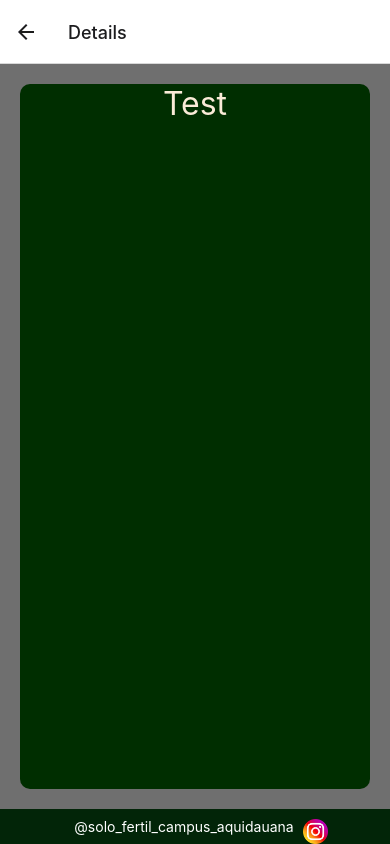
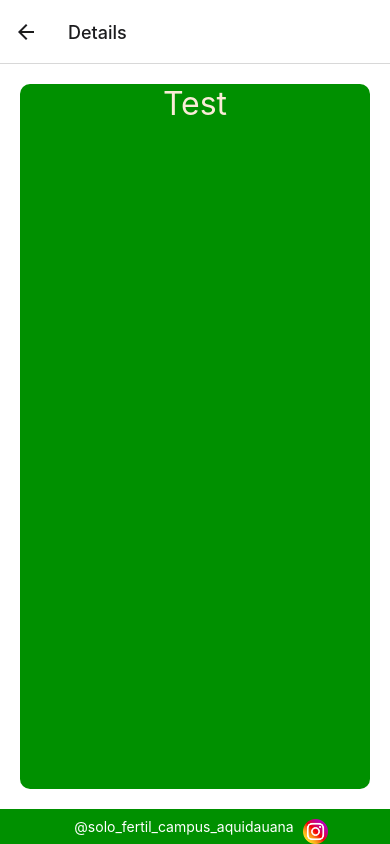
Before and after one commit to pauloHenriqueRodriguesCorrea1234/solofertil, a React Native app: screen /Details in a window 390 px wide. Built offline with nearby package versions, Linux system fonts and the light colour scheme.

Commit message:
Mudei a cor do aplicativo

```diff
--- a/app.json
+++ b/app.json
@@ -4,12 +4,12 @@
     "slug": "SoloFertil",
     "version": "1.0.0",
     "orientation": "portrait",
-    "icon": "./src/assets/img/logo.jpg",
+    "icon": "./src/assets/img/logoVerdeClaro.jpg",
     "userInterfaceStyle": "light",
     "splash": {
-      "image": "./src/assets/img/logo.jpg",
+      "image": "./src/assets/img/logoVerdeClaro.jpg",
       "resizeMode": "contain",
-      "backgroundColor": "#ffffff"
+      "backgroundColor": "#008001"
     },
     "updates": {
       "fallbackToCacheTimeout": 0
@@ -22,7 +22,7 @@
     },
     "android": {
       "adaptiveIcon": {
-        "foregroundImage": "./src/assets/img/logo.jpg",
+        "foregroundImage": "./src/assets/img/logoVerdeClaro.jpg",
         "backgroundColor": "#FFFFFF"
       }
     },
--- a/src/components/Footer/style.js
+++ b/src/components/Footer/style.js
@@ -2,7 +2,7 @@ import styled from "styled-components/native";
 
 export const View = styled.View`
   width: 100%;
-  background-color: #022508;
+  background-color: #009000;
 `;
 
 export const Text = styled.Text`
@@ -18,7 +18,7 @@ export const Image = styled.Image`
 `;
 
 export const TouchableOpacity = styled.TouchableOpacity`
-  background-color: #022508;
+  background-color: #009000;
   flex-direction: row;
   align-items: center;
   justify-content: center;
--- a/src/components/Header/style.js
+++ b/src/components/Header/style.js
@@ -5,7 +5,7 @@ export const View = styled.View`
   padding-top: 5%;
   width: 100%;
   height: 140px;
-  background-color: #022508;
+  background-color: #009000;
   align-items: center;
   justify-content: center;
 `;
--- a/src/pages/CardFrutas/style.js
+++ b/src/pages/CardFrutas/style.js
@@ -5,7 +5,7 @@ export const View = styled.View`
   flex-direction: row;
   margin: 2% 3%;
   justify-content: space-between;
-  background-color: #d3d3d3;
+  background-color: #DCDCDC;
   border-radius: 10px;
 `;
 
--- a/src/pages/Details/style.js
+++ b/src/pages/Details/style.js
@@ -2,12 +2,12 @@ import styled from "styled-components/native";
 
 export const View = styled.View`
   flex: 1;
-  background-color: #6f6f6f ;
+  background-color: #fff ;
 `;
 
 export const ScrollView = styled.ScrollView`
   margin: 20px;
-  background-color: #002e00;
+  background-color: #009000;
   border-radius: 10px;
 `;
 
--- a/src/pages/Home/style.js
+++ b/src/pages/Home/style.js
@@ -2,7 +2,7 @@ import styled from "styled-components/native";
 
 export const View = styled.View`
   flex: 1;
-  background-color: #6f6f6f;
+  background-color: #fff;
 `;
 
 export const ScrollView = styled.ScrollView`
--- a/src/pages/Login/style.js
+++ b/src/pages/Login/style.js
@@ -1,14 +1,14 @@
 import styled from "styled-components/native";
 
 export const View = styled.View`
-  background-color: #022508;
+  background-color: #009000;
   flex: 1;
   padding-top: 8%;
 `;
 
 export const TextInput = styled.TextInput`
   font-weight: 2;
-  background-color: #022508;
+  background-color: #009000;
   border-bottom-width: 1px;
   border-bottom-color: #fff;
   height: 40px;
--- a/src/pages/Producers/style.js
+++ b/src/pages/Producers/style.js
@@ -5,7 +5,7 @@ export const View = styled.View`
   flex-direction: row;
   margin: 2% 3%;
   justify-content: space-between;
-  background-color: #d3d3d3;
+  background-color: #DCDCDC;
   border-radius: 10px;
 `;
 
--- a/src/pages/Product/style.js
+++ b/src/pages/Product/style.js
@@ -2,7 +2,7 @@ import styled from "styled-components/native";
 
 export const View = styled.View`
 flex: 1;
-background-color: #6f6f6f
+background-color: #fff
 `
 
 export const ScrollView = styled.ScrollView``
--- a/src/pages/Routes/index.jsx
+++ b/src/pages/Routes/index.jsx
@@ -15,6 +15,7 @@ import Product from "../Product";
 import Details from "../Details";
 
 export default function Route() {
+
   return (
     <View>
       <NavigationContainer>
@@ -56,14 +57,15 @@ export default function Route() {
             }}
           />
 
-          <Stack.Screen name="Product" component={Product} />
-
+          <Stack.Screen name="Product" component={Product}
+            options={{
+              title: "Undefinit",
+              headerTitleAlign: 'center'
+            }}
+          />
           <Stack.Screen
             name="Details"
             component={Details}
-            // options={({ route }) => ({
-            //   title: route.params.producers.name
-            // })}
           />
         </Stack.Navigator>
       </NavigationContainer>
--- a/src/pages/SignUp/style.js
+++ b/src/pages/SignUp/style.js
@@ -3,7 +3,7 @@ import styled from "styled-components/native";
 export const View = styled.View`
   flex: 1;
   padding-top: 8%;
-  background-color: #022508;
+  background-color: #009000;
 `;
 
 export const TextInput = styled.TextInput`
@@ -12,7 +12,7 @@ export const TextInput = styled.TextInput`
   padding: 10px;
   font-weight: 2;
   color: #fff;
-  background-color: #022508;
+  background-color: #009000;
   border-bottom-width: 1px;
   border-bottom-color: #fff;
 `;
```
Also changed, not shown: src/assets/img/logoVerdeClaro.jpg (added), src/pages/Product/index.jsx (line endings or trailing spaces), 1 other file (tests, documents, lock files or other folders).
